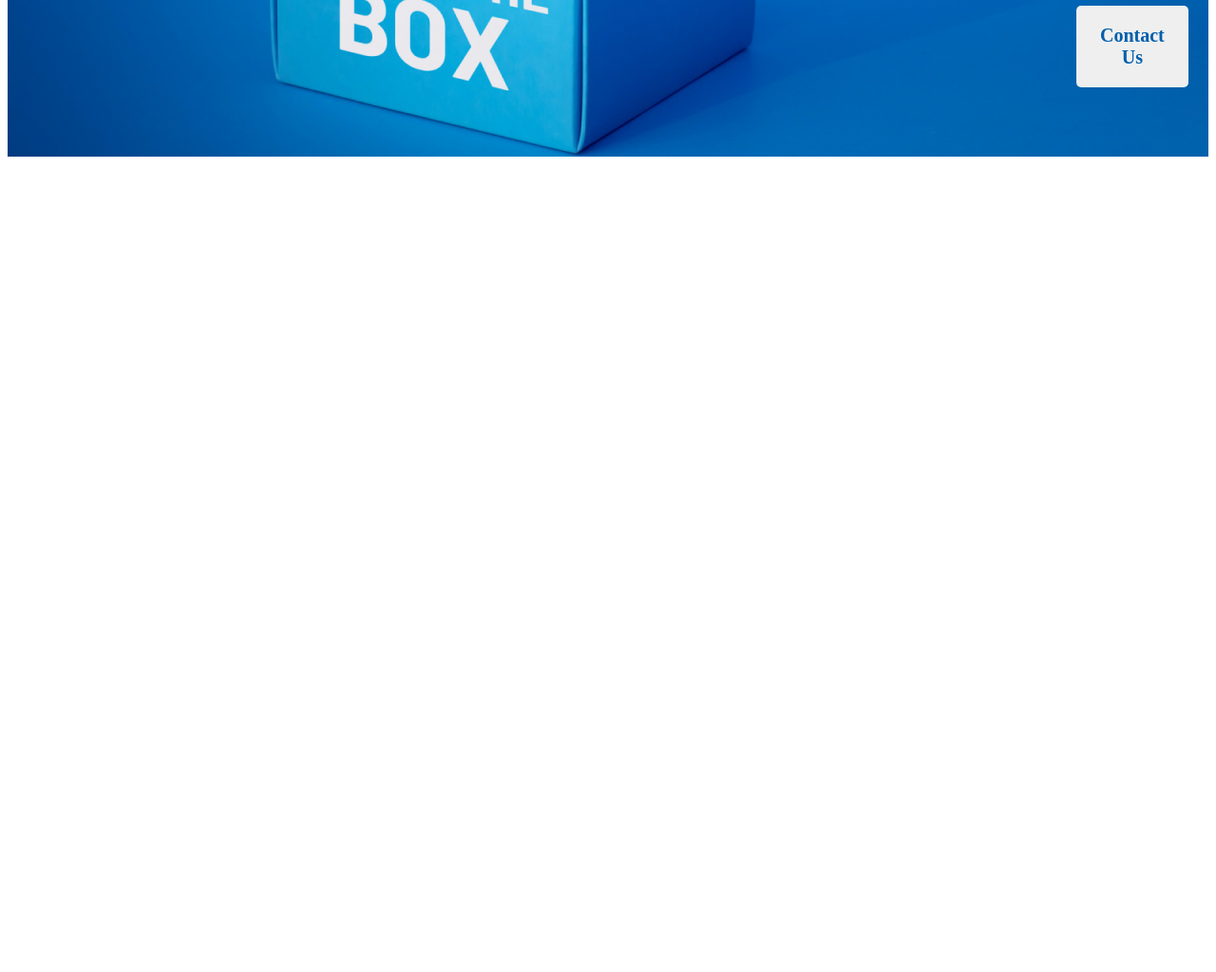
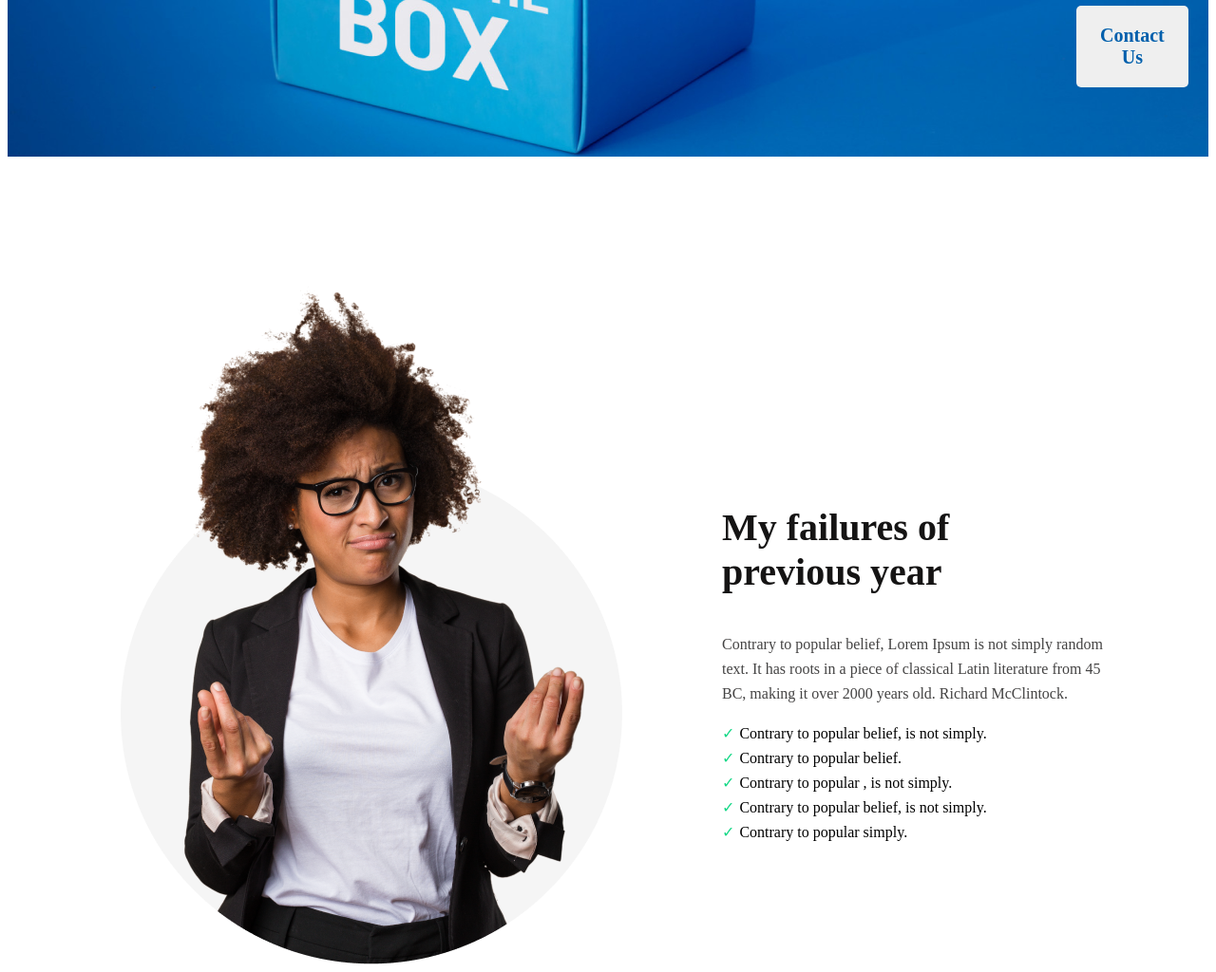
Before and after one commit to Sultana-Razia/new-year-new-me, a plain HTML site: page index.html in a window 1280 px wide. Shown: the part 651-1675 px from the top of the page at 95% size. Before the commit the page ends 951 px from the top, so only its background shows below. Drawn offline with Linux system fonts and the light colour scheme.

Commit message:
previous section area added

```diff
--- a/index.html
+++ b/index.html
@@ -20,7 +20,25 @@
         </div>
     </header>
     <main>
-
+        <section class="previous-year-section">
+            <div>
+                <img src="images/person.png" alt="">
+            </div>
+            <div class="previous-year-text">
+                <h3 class="previous-year-title">My failures of <br> previous year</h3>
+                <p class="previous-year-description">Contrary to popular belief, Lorem Ipsum is not simply random text.
+                    It has roots in a piece of classical Latin literature from 45 BC, making it over 2000 years old.
+                    Richard McClintock.
+                </p>
+                <ul>
+                    <li>Contrary to popular belief, is not simply.</li>
+                    <li>Contrary to popular belief.</li>
+                    <li>Contrary to popular , is not simply.</li>
+                    <li>Contrary to popular belief, is not simply.</li>
+                    <li>Contrary to popular simply.</li>
+                </ul>
+            </div>
+        </section>
     </main>
     <footer>
 
--- a/styles.css
+++ b/styles.css
@@ -35,3 +35,50 @@
     border-radius: 5px;
     margin-left: 895px;
 }
+
+/* Main Section Styles */
+.previous-year-section {
+    width: 1072px;
+    height: 724px;
+    margin: 0 auto;
+    display: flex;
+}
+
+.previous-year-title {
+    font-family: 'Work Sans';
+    font-style: normal;
+    font-weight: 700;
+    font-size: 40px;
+    color: #151414;
+}
+
+.previous-year-text {
+    margin-top: 200px;
+    margin-left: 87px;
+}
+
+.previous-year-description {
+    font-family: 'Work Sans';
+    font-style: normal;
+    line-height: 26px;
+    font-weight: 400;
+    font-size: 16px;
+    color: #444343;
+}
+
+ul {
+    padding-left: 0;
+}
+
+ul li {
+    line-height: 26px;
+    list-style: none;
+
+}
+
+ul li::before {
+    content: '✓';
+    color: #16D887;
+    width: 1em;
+    margin-right: 5px;
+}
```
